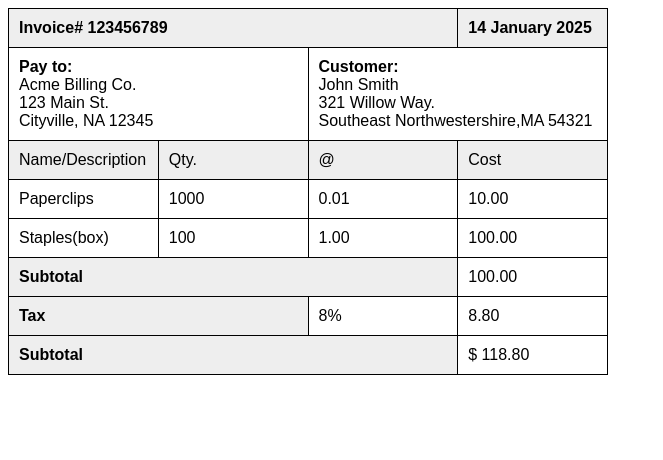
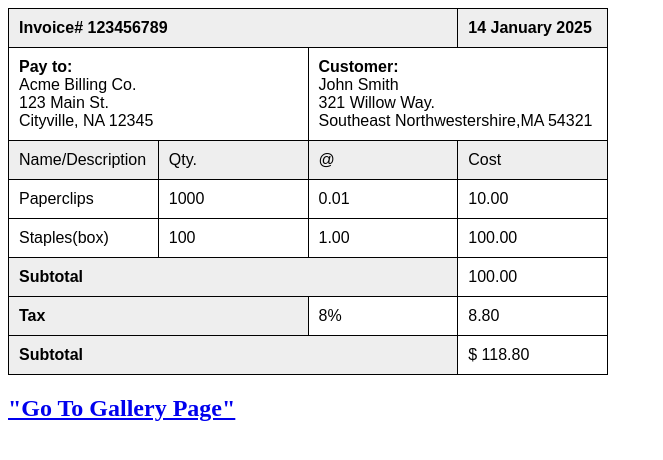
Before and after one commit to Will-Schrick/gimnasio-exercise-tables-9-25, a plain HTML site: page html-gimnasio-master/index.html in a window 1280 px wide. Shown: the whole page, without its empty margins (0-663 px from the left). Drawn offline with Linux system fonts and the light colour scheme.

Commit message:
finishing table - Gimnasio
with gallery link and nav

```diff
--- a/html-gimnasio-master/index.html
+++ b/html-gimnasio-master/index.html
@@ -61,4 +61,17 @@
 
 </body>
 
+<Footer>
+    <nav id="navigationblock">
+        <h1>
+            <a href = "./gallery.html"  >"Go To Gallery Page"
+        </h1>
+
+
+
+
+    </nav>
+
+</Footer>
+
 </html>
```
Also changed, not shown: HTML/gallery.html (added, +13 -0 lines).
